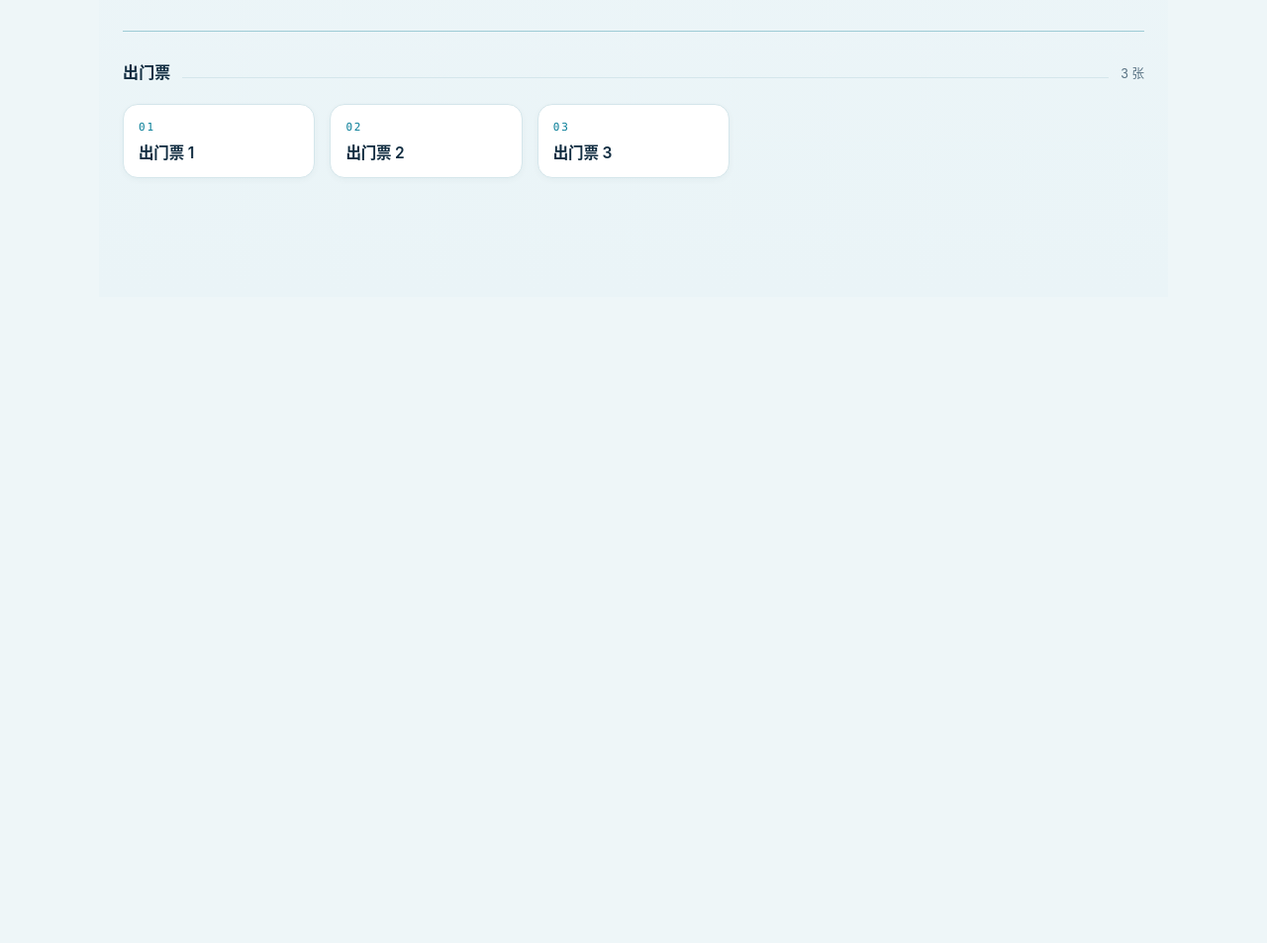
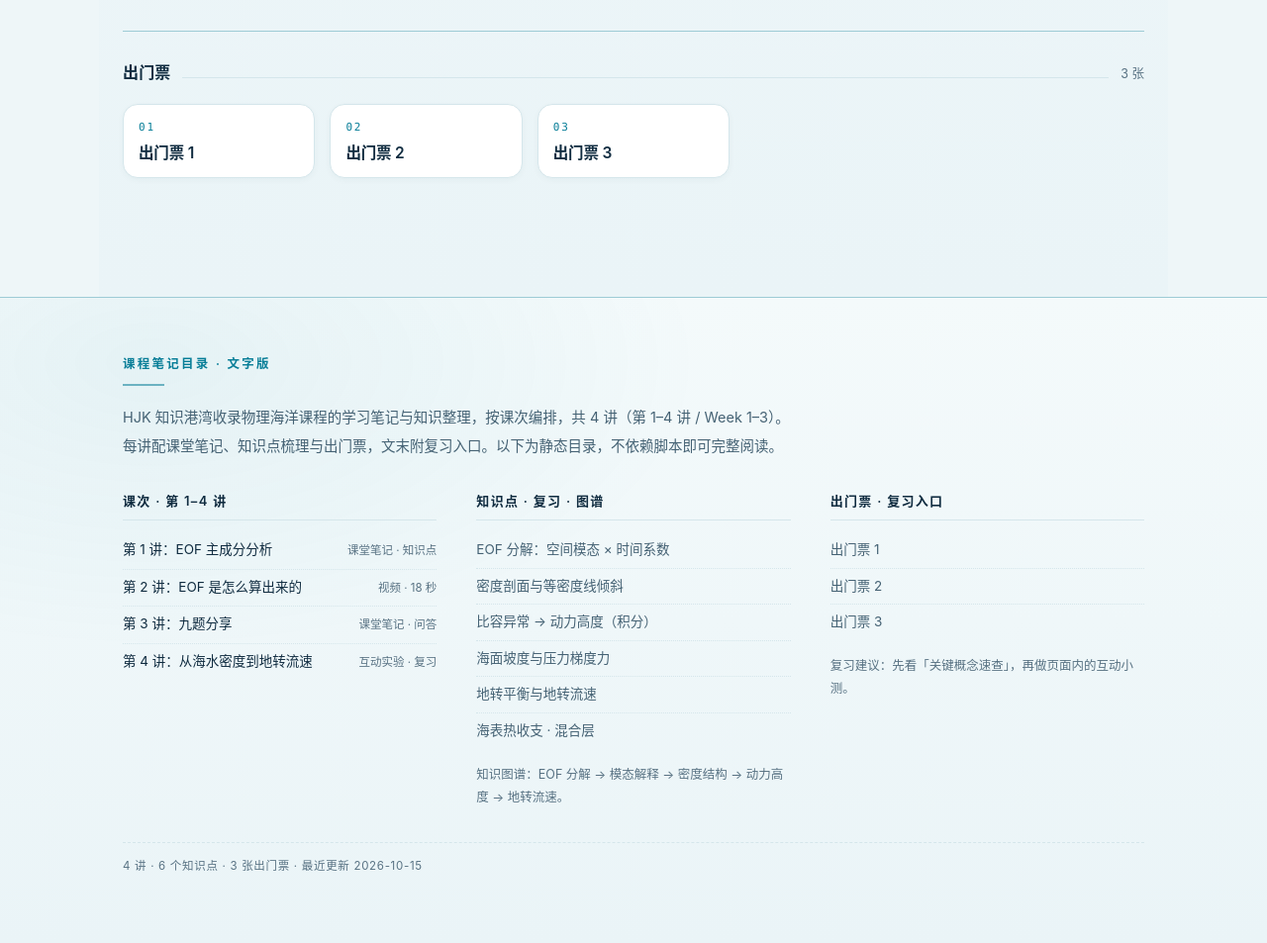
Before and after one commit to hjk535/knowledge-hub, a website: page index.html in a window 1280 px wide. Shown: the part 1934-2887 px from the top of the page at 99% size. Before the commit the page ends 2234 px from the top, so only its background shows below. Drawn offline with Linux system fonts and the light colour scheme; no server answers.

Commit message:
首页加入静态文字版目录，修复抓取工具读不到正文的问题
原因：首页由 app.js 渲染，HTML 源码里 #app 为空，正文提取结果为 0 字符。
处理：
- index.html 在 #app 之外新增 #static-index 静态目录（课次/讲、知识点、复习、图谱、出门票、课堂笔记）
- #site-title 补兜底文字，无脚本时不再空白
- style.css 新增样式；#app:empty 折叠，避免无脚本时顶部留白
- 静态区块不参与 SPA 渲染，抓取与无 JS 环境均可读到正文

```diff
--- a/assets/style.css
+++ b/assets/style.css
@@ -1023,3 +1023,103 @@ main { padding-top: 28px; }
 @media (prefers-reduced-motion: reduce) {
   *, *::before, *::after { scroll-behavior: auto !important; animation-duration: .01ms !important; animation-iteration-count: 1 !important; transition-duration: .01ms !important; }
 }
+
+/* ============================================================
+   文字版目录 · 静态正文
+   index.html 里的 #static-index 位于 #app 之外，不受 SPA 渲染影响，
+   因此在 HTML 源码中始终存在真实可读正文（无脚本、抓取工具可见）。
+   ============================================================ */
+/* 无脚本时 #app 为空：折叠掉，避免页面顶部留一大块空白 */
+#app:empty { display: none; }
+
+.static-index {
+  padding: 56px 0 68px;
+  border-top: 1px solid var(--border-2);
+  background: var(--surface-2);
+  background-image: var(--bg-texture);
+}
+.si-wrap { max-width: var(--maxw); margin: 0 auto; padding: 0 24px; }
+.si-wrap > h2 {
+  margin: 0;
+  font-size: 12.5px;
+  font-weight: 600;
+  letter-spacing: .18em;
+  color: var(--accent);
+}
+.si-wrap > h2::after {
+  content: "";
+  display: block;
+  width: 42px;
+  height: 2px;
+  margin-top: 10px;
+  background: var(--accent);
+  opacity: .55;
+}
+.si-lead {
+  max-width: 74ch;
+  margin: 18px 0 0;
+  font-size: 14.5px;
+  line-height: 1.95;
+  color: var(--text-2);
+}
+.si-cols {
+  display: grid;
+  grid-template-columns: repeat(auto-fit, minmax(230px, 1fr));
+  gap: 30px 40px;
+  margin-top: 30px;
+}
+.si-col h3 {
+  margin: 0 0 12px;
+  padding-bottom: 8px;
+  font-size: 13px;
+  font-weight: 600;
+  letter-spacing: .1em;
+  color: var(--text);
+  border-bottom: 1px solid var(--border);
+}
+.si-list { margin: 0; padding: 0; list-style: none; }
+.si-list li {
+  display: flex;
+  align-items: baseline;
+  justify-content: space-between;
+  gap: 12px;
+  padding: 7px 0;
+  font-size: 13.5px;
+  line-height: 1.6;
+  color: var(--text-2);
+  border-bottom: 1px dotted var(--border);
+}
+.si-list li:last-child { border-bottom: 0; }
+.si-list a {
+  color: var(--text);
+  text-decoration: none;
+  border-bottom: 1px solid transparent;
+  transition: color .18s, border-color .18s;
+}
+.si-list a:hover { color: var(--accent); border-bottom-color: var(--accent); }
+.si-meta {
+  flex: none;
+  font-size: 11.5px;
+  color: var(--muted);
+  white-space: nowrap;
+}
+.si-note {
+  margin: 14px 0 0;
+  font-size: 12.5px;
+  line-height: 1.85;
+  color: var(--muted);
+}
+.si-foot {
+  margin: 34px 0 0;
+  padding-top: 14px;
+  border-top: 1px dashed var(--border);
+  font-size: 11.5px;
+  letter-spacing: .06em;
+  color: var(--muted);
+}
+@media (max-width: 640px) {
+  .static-index { padding: 38px 0 54px; }
+  .si-wrap { padding: 0 16px; }
+  .si-cols { grid-template-columns: 1fr; gap: 26px; }
+  .si-list li { flex-wrap: wrap; gap: 2px 10px; }
+}
--- a/index.html
+++ b/index.html
@@ -22,7 +22,7 @@
 
 <header id="topbar">
   <div class="bar">
-    <a class="logo" id="site-title" href="#/"></a>
+    <a class="logo" id="site-title" href="#/">HJK 知识港湾</a>
     <div class="bar-right">
       <button class="icon-btn" id="btn-search" aria-label="搜索">
         <svg viewBox="0 0 24 24" fill="none" stroke="currentColor" aria-hidden="true"><circle cx="11" cy="11" r="7"/><path d="m20 20-3.5-3.5"/></svg>
@@ -47,6 +47,54 @@
 
 <div id="toast" role="status" aria-live="polite"></div>
 
+<!-- 文字版目录：真实可读的静态正文，供检索/无脚本访问（不依赖 app.js 渲染） -->
+<section class="static-index" id="static-index" aria-labelledby="si-title">
+  <div class="si-wrap">
+    <h2 id="si-title">课程笔记目录 · 文字版</h2>
+    <p class="si-lead">
+      HJK 知识港湾收录物理海洋课程的学习笔记与知识整理，按课次编排，共 4 讲（第 1–4 讲 / Week 1–3）。
+      每讲配课堂笔记、知识点梳理与出门票，文末附复习入口。以下为静态目录，不依赖脚本即可完整阅读。
+    </p>
+
+    <div class="si-cols">
+      <div class="si-col">
+        <h3>课次 · 第 1–4 讲</h3>
+        <ul class="si-list">
+          <li><a href="#/i/eof">第 1 讲：EOF 主成分分析</a><span class="si-meta">课堂笔记 · 知识点</span></li>
+          <li><a href="#/i/eof-explained">第 2 讲：EOF 是怎么算出来的</a><span class="si-meta">视频 · 18 秒</span></li>
+          <li><a href="#/i/%E4%B9%9D%E9%A2%98%E5%88%86%E4%BA%AB">第 3 讲：九题分享</a><span class="si-meta">课堂笔记 · 问答</span></li>
+          <li><a href="#/i/ocean-density-geostrophic">第 4 讲：从海水密度到地转流速</a><span class="si-meta">互动实验 · 复习</span></li>
+        </ul>
+      </div>
+
+      <div class="si-col">
+        <h3>知识点 · 复习 · 图谱</h3>
+        <ul class="si-list">
+          <li>EOF 分解：空间模态 × 时间系数</li>
+          <li>密度剖面与等密度线倾斜</li>
+          <li>比容异常 → 动力高度（积分）</li>
+          <li>海面坡度与压力梯度力</li>
+          <li>地转平衡与地转流速</li>
+          <li>海表热收支 · 混合层</li>
+        </ul>
+        <p class="si-note">知识图谱：EOF 分解 → 模态解释 → 密度结构 → 动力高度 → 地转流速。</p>
+      </div>
+
+      <div class="si-col">
+        <h3>出门票 · 复习入口</h3>
+        <ul class="si-list">
+          <li>出门票 1</li>
+          <li>出门票 2</li>
+          <li>出门票 3</li>
+        </ul>
+        <p class="si-note">复习建议：先看「关键概念速查」，再做页面内的互动小测。</p>
+      </div>
+    </div>
+
+    <p class="si-foot">4 讲 · 6 个知识点 · 3 张出门票 · 最近更新 2026-10-15</p>
+  </div>
+</section>
+
 <script defer src="assets/vendor/marked.min.js"></script>
 <script defer src="assets/vendor/purify.min.js"></script>
 <script defer src="assets/config.js"></script>
```
